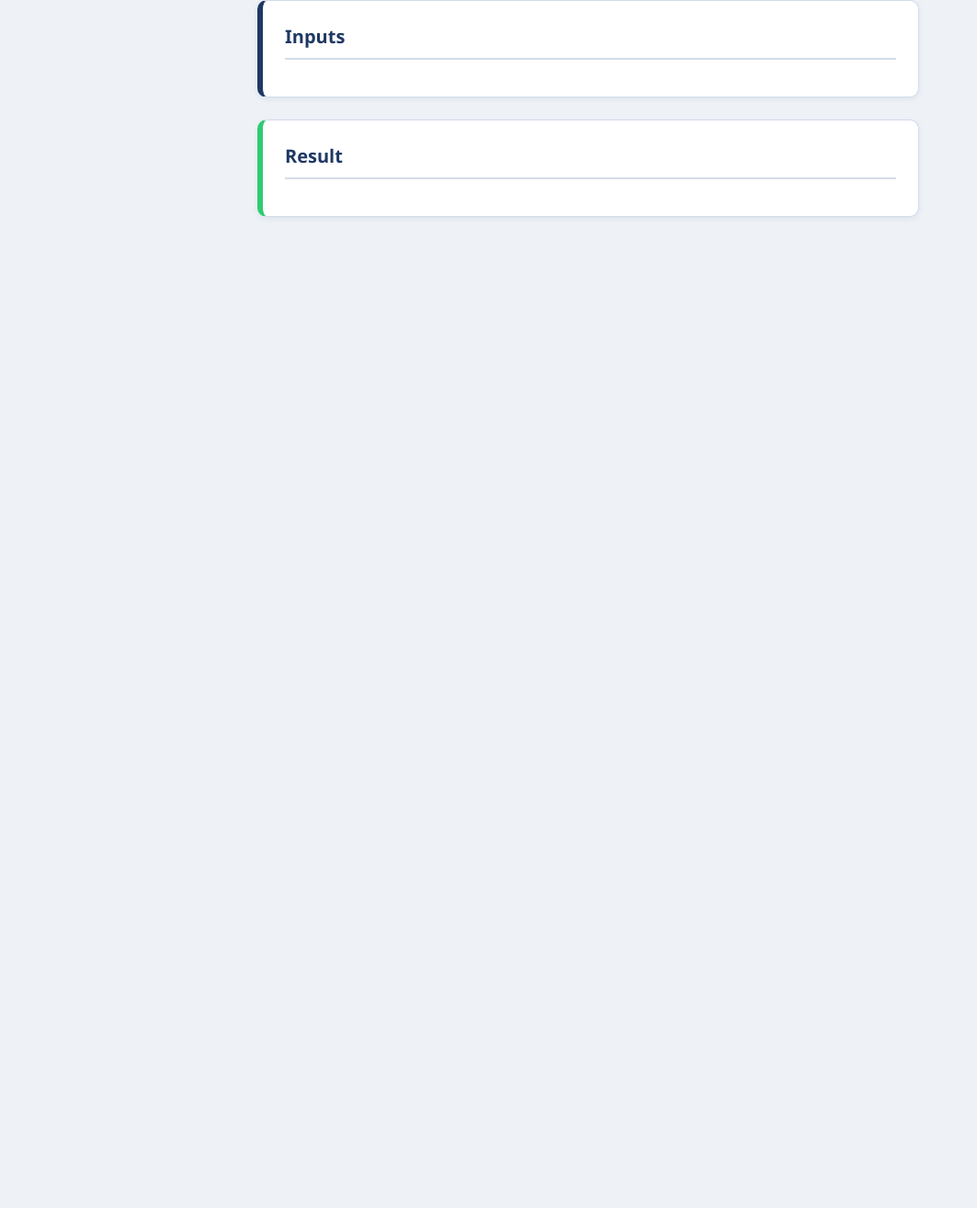
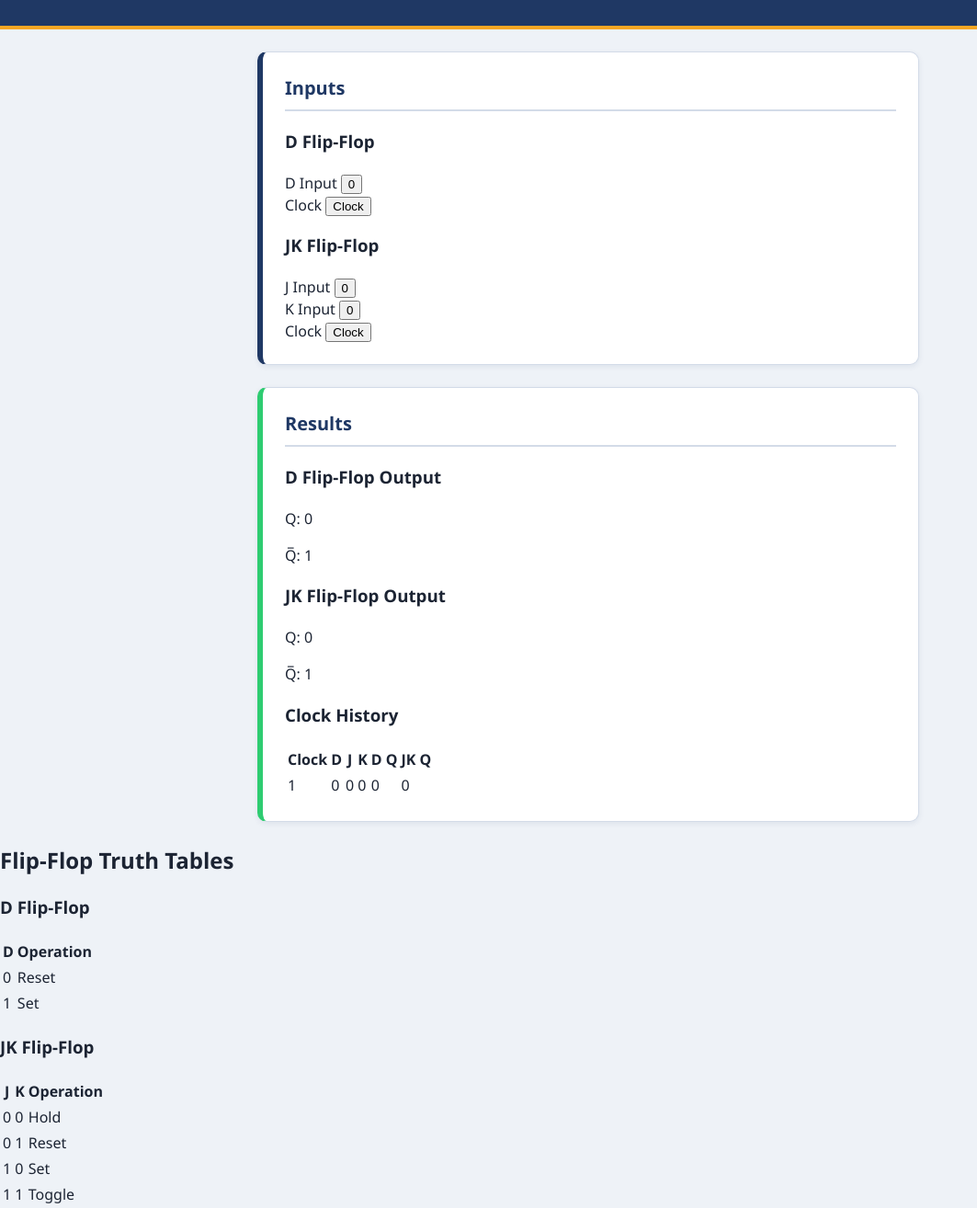
Before and after one commit to Abdullah-866/Flip-Flop-Simulator-G15, a plain HTML site: page index.html in a window 1280 px wide. Shown: the part 140-1454 px from the top of the page at 92% size, without its empty margins (0-1063 px from the left). Before the commit the page ends 800 px from the top, so only its background shows below. Drawn offline with Linux system fonts and the light colour scheme.

Commit message:
Update index.html

```diff
--- a/index.html
+++ b/index.html
@@ -1,17 +1,251 @@
+<!DOCTYPE html>
+<html lang="en">
+
 <head>
+  <meta charset="UTF-8">
+  <meta name="viewport" content="width=device-width, initial-scale=1.0">
+
   <title>Flip-Flop Simulator (D and JK)</title>
+
   <link rel="stylesheet" href="style.css">
 </head>
+
 <body>
+
+  <!-- =========================
+       HEADER
+       ========================= -->
   <header>
     <h1>Flip-Flop Simulator (D and JK)</h1>
+    <p>Digital Logic Flip-Flop Simulation</p>
   </header>
 
+
+  <!-- =========================
+       INPUT AREA
+       ========================= -->
   <div class="input-area">
+
     <h2>Inputs</h2>
+
+
+    <!-- D FLIP-FLOP -->
+    <div class="flipflop-box">
+
+      <h3>D Flip-Flop</h3>
+
+      <div class="input-row">
+        <label for="d-input">D Input</label>
+
+        <button id="d-input" class="input-button">
+          0
+        </button>
+      </div>
+
+      <div class="input-row">
+        <label>Clock</label>
+
+        <button class="clock-button">
+          Clock
+        </button>
+      </div>
+
+    </div>
+
+
+    <!-- JK FLIP-FLOP -->
+    <div class="flipflop-box">
+
+      <h3>JK Flip-Flop</h3>
+
+      <div class="input-row">
+        <label for="j-input">J Input</label>
+
+        <button id="j-input" class="input-button">
+          0
+        </button>
+      </div>
+
+      <div class="input-row">
+        <label for="k-input">K Input</label>
+
+        <button id="k-input" class="input-button">
+          0
+        </button>
+      </div>
+
+      <div class="input-row">
+        <label>Clock</label>
+
+        <button class="clock-button">
+          Clock
+        </button>
+      </div>
+
+    </div>
+
   </div>
 
+
+  <!-- =========================
+       RESULT AREA
+       ========================= -->
   <div class="result-area">
-    <h2>Result</h2>
+
+    <h2>Results</h2>
+
+
+    <!-- D FLIP-FLOP RESULT -->
+    <div class="result-box">
+
+      <h3>D Flip-Flop Output</h3>
+
+      <p>
+        Q:
+        <span class="output-value">0</span>
+      </p>
+
+      <p>
+        Q̅:
+        <span class="output-value">1</span>
+      </p>
+
+    </div>
+
+
+    <!-- JK FLIP-FLOP RESULT -->
+    <div class="result-box">
+
+      <h3>JK Flip-Flop Output</h3>
+
+      <p>
+        Q:
+        <span class="output-value">0</span>
+      </p>
+
+      <p>
+        Q̅:
+        <span class="output-value">1</span>
+      </p>
+
+    </div>
+
+
+    <!-- CLOCK HISTORY -->
+    <div class="history-box">
+
+      <h3>Clock History</h3>
+
+      <table>
+
+        <tr>
+          <th>Clock</th>
+          <th>D</th>
+          <th>J</th>
+          <th>K</th>
+          <th>D Q</th>
+          <th>JK Q</th>
+        </tr>
+
+        <tr>
+          <td>1</td>
+          <td>0</td>
+          <td>0</td>
+          <td>0</td>
+          <td>0</td>
+          <td>0</td>
+        </tr>
+
+      </table>
+
+    </div>
+
   </div>
+
 </body>
+  <!-- =========================
+       TRUTH TABLES
+       ========================= -->
+  <section class="truth-area">
+
+    <h2>Flip-Flop Truth Tables</h2>
+
+    <div class="truth-container">
+
+      <!-- D FLIP-FLOP TRUTH TABLE -->
+      <div class="truth-card">
+
+        <h3>D Flip-Flop</h3>
+
+        <table>
+          <thead>
+            <tr>
+              <th>D</th>
+              <th>Operation</th>
+            </tr>
+          </thead>
+
+          <tbody>
+            <tr>
+              <td>0</td>
+              <td>Reset</td>
+            </tr>
+
+            <tr>
+              <td>1</td>
+              <td>Set</td>
+            </tr>
+          </tbody>
+        </table>
+
+      </div>
+
+
+      <!-- JK FLIP-FLOP TRUTH TABLE -->
+      <div class="truth-card">
+
+        <h3>JK Flip-Flop</h3>
+
+        <table>
+          <thead>
+            <tr>
+              <th>J</th>
+              <th>K</th>
+              <th>Operation</th>
+            </tr>
+          </thead>
+
+          <tbody>
+            <tr>
+              <td>0</td>
+              <td>0</td>
+              <td>Hold</td>
+            </tr>
+
+            <tr>
+              <td>0</td>
+              <td>1</td>
+              <td>Reset</td>
+            </tr>
+
+            <tr>
+              <td>1</td>
+              <td>0</td>
+              <td>Set</td>
+            </tr>
+
+            <tr>
+              <td>1</td>
+              <td>1</td>
+              <td>Toggle</td>
+            </tr>
+          </tbody>
+        </table>
+
+      </div>
+
+    </div>
+
+  </section>
+
+</html>
```
